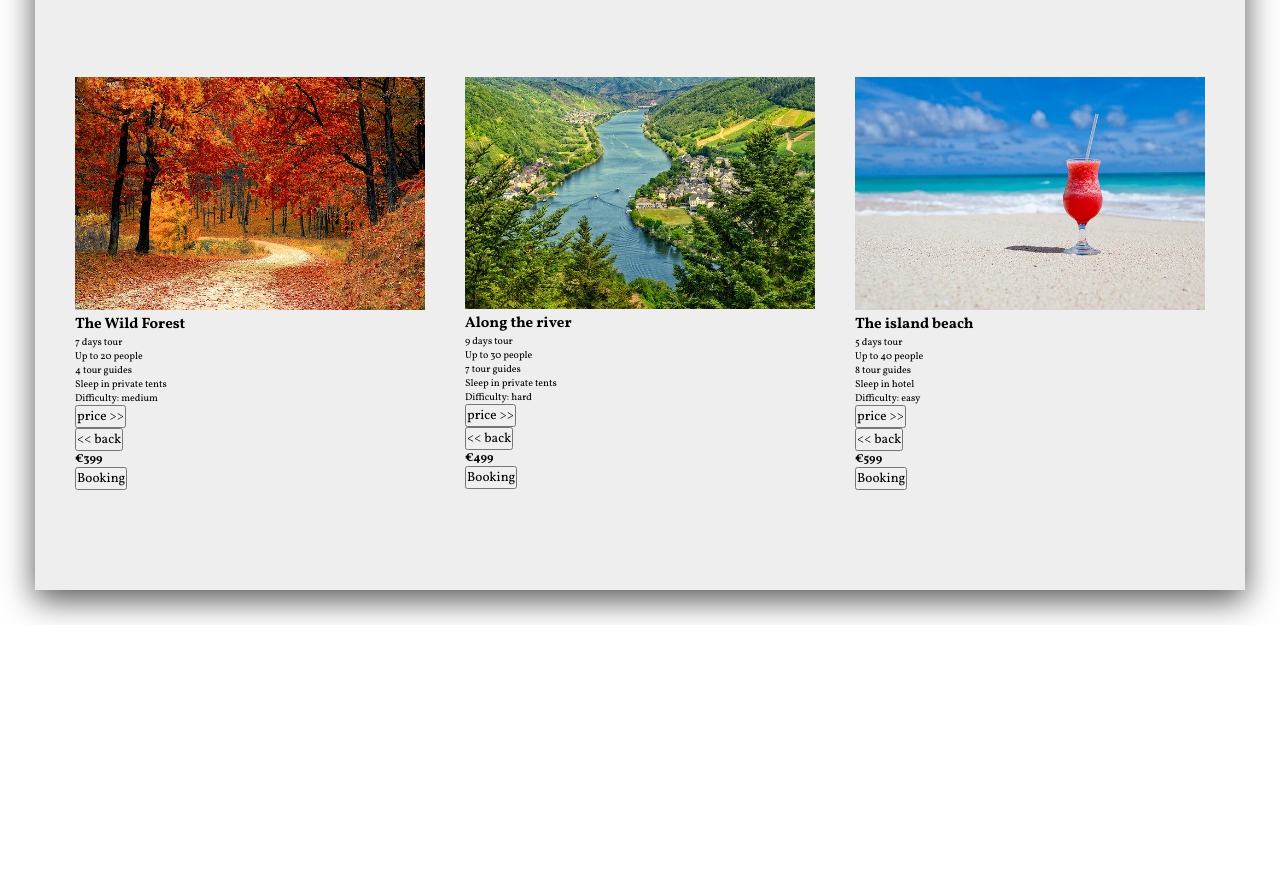
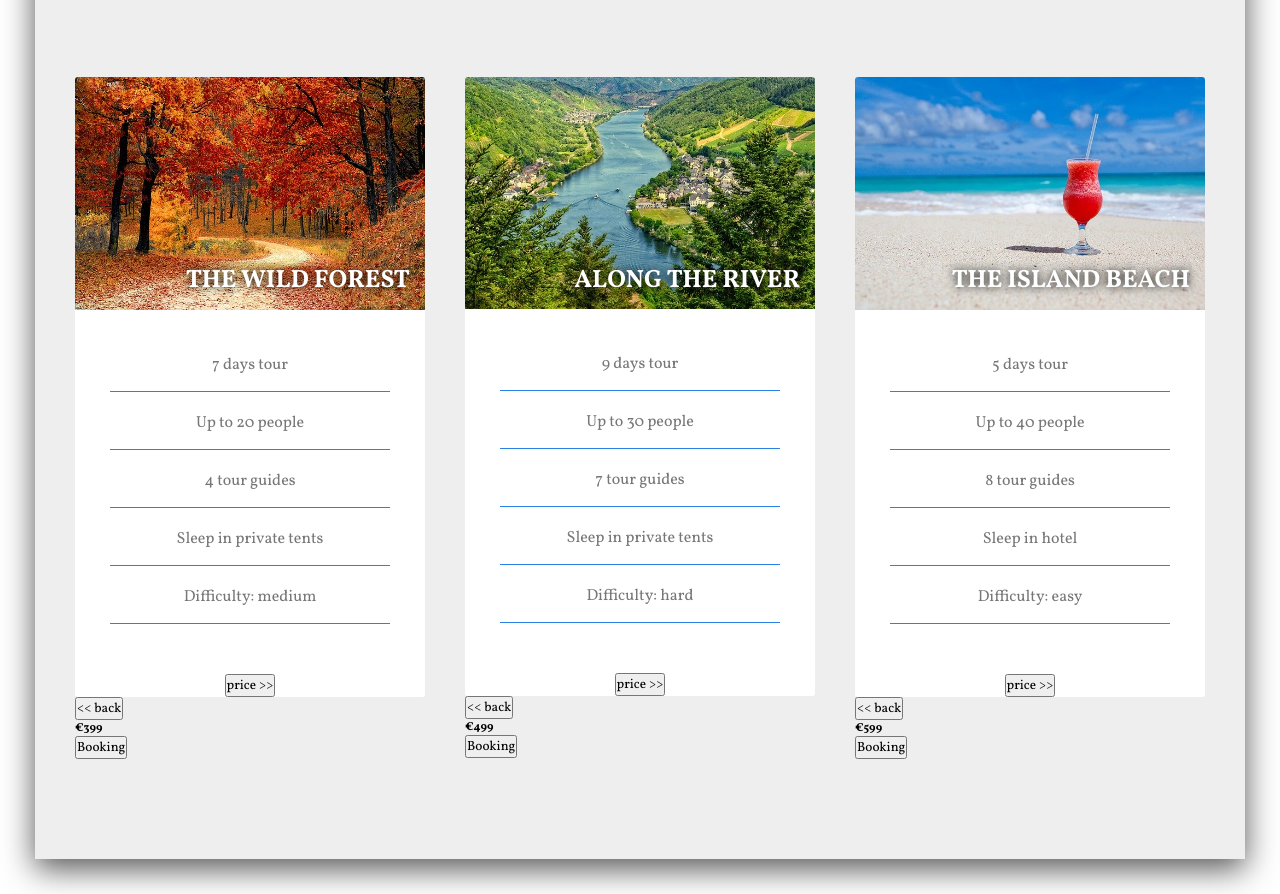
Before and after one commit to tod619/the_road, a plain HTML site: page index.html in a window 1280 px wide. Shown: the part 929-1823 px from the top of the page. Before the commit the page ends 1554 px from the top, so only its background shows below. Drawn offline with Linux system fonts and the light colour scheme.

Commit message:
add style to front-side of card in style.css file

```diff
--- a/style.css
+++ b/style.css
@@ -198,5 +198,39 @@ html {
 
 .card-image {
   width: 100%;
+  border-radius: 0.3rem 0.3rem 0 0;
+}
+
+.front-side {
+  text-align: center;
+  background-color: var(--white-color);
+  border-radius: 0.3rem;
+  position: relative;
+}
+
+.tour-name {
+  font-size: 2.5rem;
+  font-weight: 700;
+  text-transform: uppercase;
+  position: absolute;
+  top: 30%;
+  right: 1.5rem;
+  color: var(--white-color);
+  text-shadow: 0 0 1rem #000;
+}
+
+.card-list {
+  width: 80%;
+  margin: auto;
+  padding: 2rem 0 3rem 0;
+}
+
+.card-list-item {
+  font-size: 1.6rem;
+  font-weight: 500;
+  color: var(--light-grey-color);
+  margin: 2rem 0;
+  border-bottom: 0.1rem solid var(--primary-color);
+  padding-bottom: 1.5rem;
 }
 /* End: Popular Tours */
```
